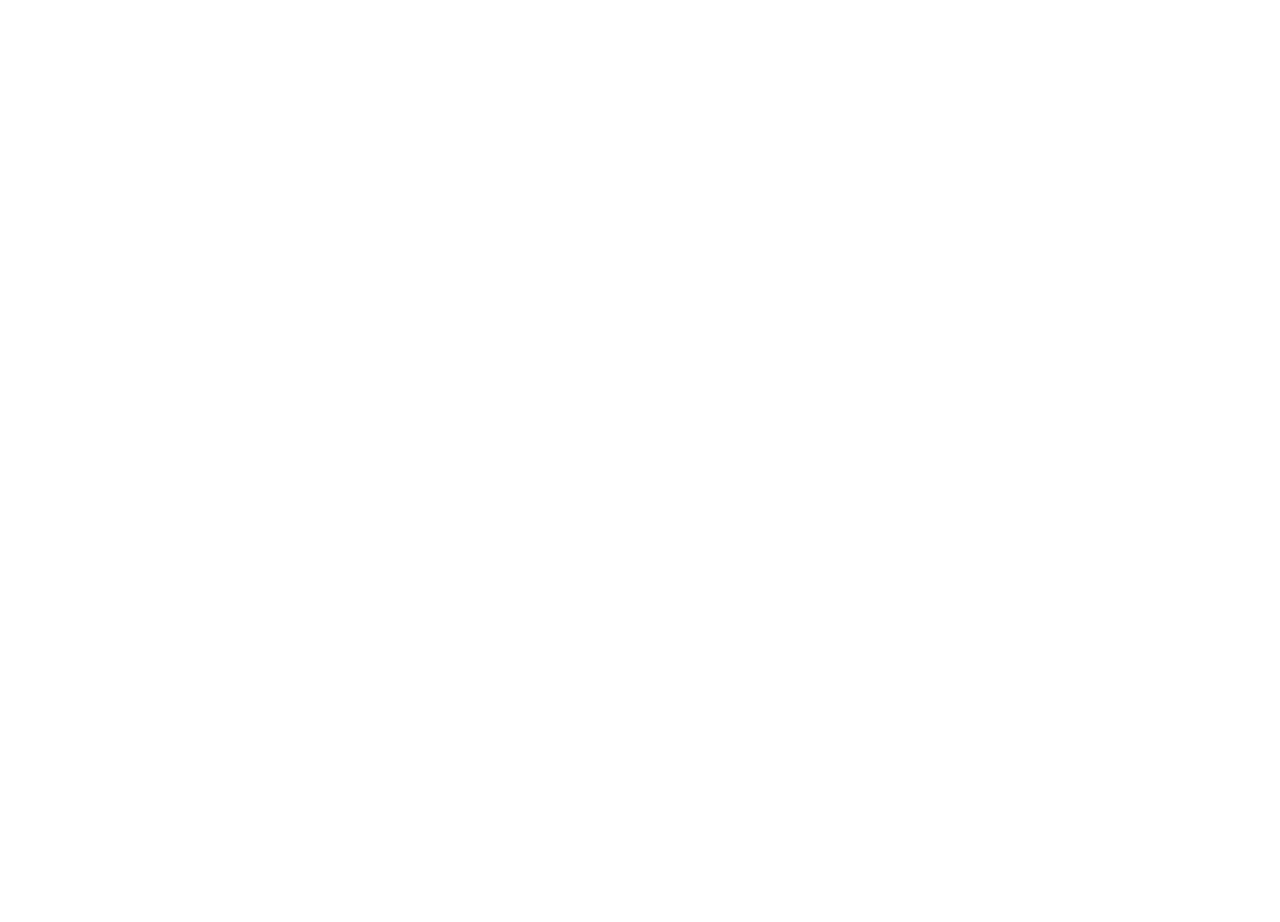
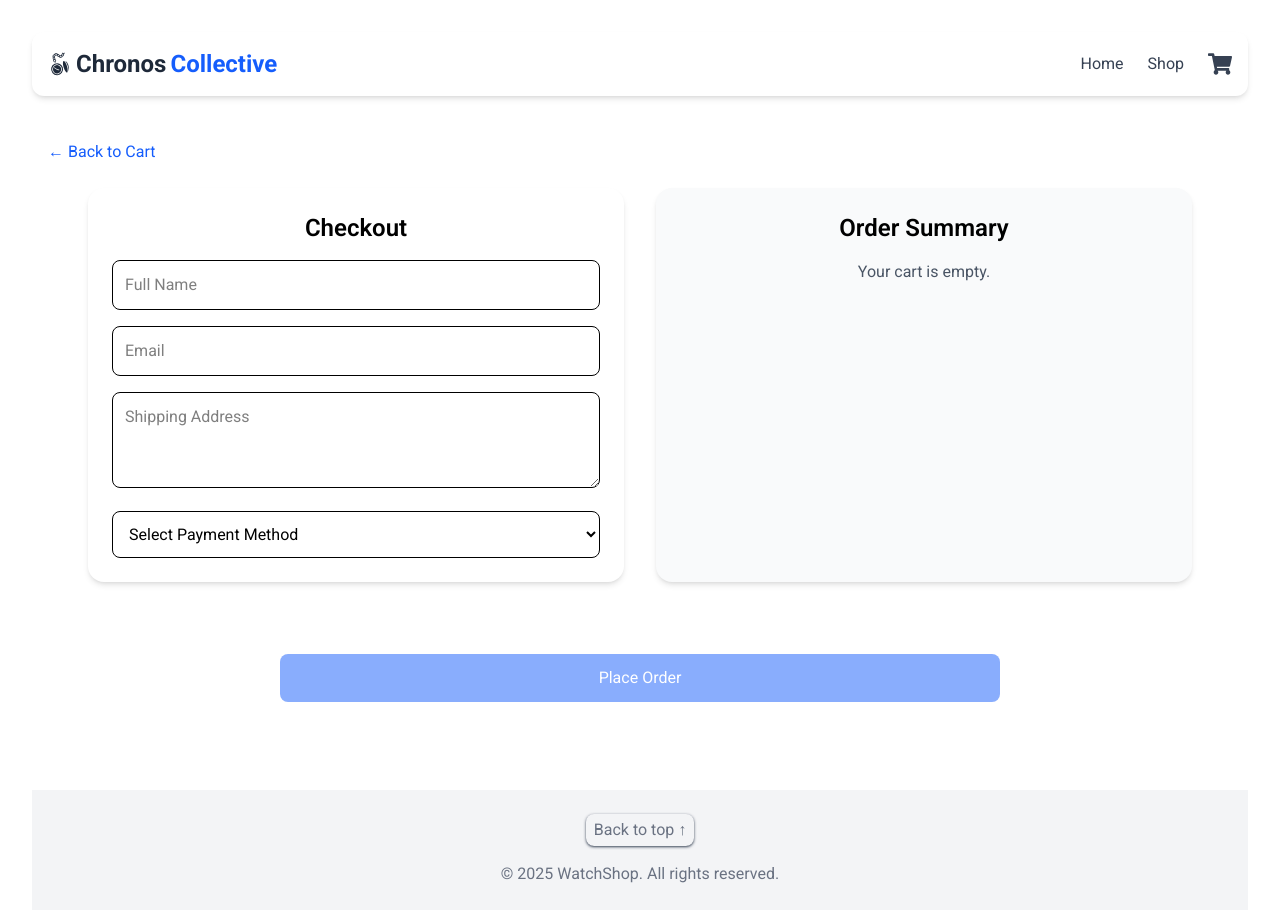
Before and after one commit to VasilisTso/Watch-E-commerce, a React (Vite) app: page /checkout in a window 1280 px wide. Before the commit this address had no page. Shown: the top 922 px of the page. Before the commit the page ends 800 px from the top, so only its background shows below. Built offline with nearby package versions, Linux system fonts and the light colour scheme.

Commit message:
checkout page finiched

```diff
--- a/src/App.jsx
+++ b/src/App.jsx
@@ -6,6 +6,7 @@
 import Shop from "./pages/Shop";
 import WatchDetails from "./pages/WatchDetails";
 import Cart from "./pages/Cart";
+import Checkout from './pages/Checkout';
 
 function App() {
 
@@ -17,6 +18,7 @@
         <Route path="shop" element={<Shop />} />
         <Route path="watch/:refOrId" element={<WatchDetails />} />
         <Route path="cart" element={<Cart />} />
+        <Route path="checkout" element={<Checkout />} />
       </Route>
     </Routes>
   )
--- a/src/pages/Cart.jsx
+++ b/src/pages/Cart.jsx
@@ -83,9 +83,11 @@
               </p>
             </div>
 
-            <button className="w-full bg-blue-600 text-white py-3 rounded-lg mt-4 font-medium hover:bg-blue-700 transition cursor-pointer">
+            <Link to="/checkout"
+              className="block bg-blue-600 text-white py-3 rounded-lg text-center hover:bg-blue-700 transition mt-8 cursor-pointer"
+            >
               Proceed to Checkout
-            </button>
+            </Link>
           </div>
         )}
       </motion.div>
--- /dev/null
+++ b/src/pages/Checkout.jsx
@@ -0,0 +1,187 @@
+import React, { useState } from "react";
+import { useCart } from "../context/CartContext";
+import { Link } from "react-router-dom";
+import { motion } from "framer-motion"; // eslint-disable-line no-unused-vars
+import { useNavigate } from "react-router-dom";
+
+function Checkout() {
+    const { cartItems, clearCartItems } = useCart();
+    const [formData, setFormData] = useState({
+        name: "",
+        email: "",
+        address: "",
+        payment: "",
+    });
+    const [orderPlaced, setOrderPlaced] = useState(false);
+    const navigate = useNavigate();
+
+    const subtotal = cartItems.reduce((sum, item) => {
+        const numericPrice = parseFloat(item.price.replace(/,/g, "")) || 0;
+        return sum + numericPrice;
+    }, 0);
+    //const tax = subtotal * 0.08;
+    const total = subtotal // + tax;
+
+    const handleChange = (e) => {
+        const { name, value } = e.target;
+        setFormData({ ...formData, [name]: value });
+    };
+
+    const [processing, setProcessing] = useState(false);
+
+    const handleSubmit = (e) => {
+        e.preventDefault();
+
+        // Check if cart is empty
+        if (!cartItems || cartItems.length === 0) {
+            alert("Your cart is empty. Please add items before placing an order.");
+            return;
+        }
+
+        // Check if all form fields are filled
+        if (!formData.name || !formData.email || !formData.address || !formData.payment) {
+            alert("Please fill out all fields before proceeding.");
+            return;
+        }
+
+        setProcessing(true); // show spinner
+
+        setTimeout(() => {
+            setProcessing(false);
+            setOrderPlaced(true);
+            clearCartItems();
+
+            // Navigate back to shop after success
+            setTimeout(() => navigate("/shop"), 3000);
+        }, 2000);
+    };
+
+    if (processing) {
+        return (
+            <div className="flex flex-col items-center justify-center h-80 space-y-4">
+                <div className="w-10 h-10 border-4 border-blue-600 border-t-transparent rounded-full animate-spin"></div>
+                <p className="text-gray-600">Processing your order...</p>
+            </div>
+        );
+    }
+
+    if (orderPlaced) {
+        return (
+        <motion.div
+            initial={{ opacity: 0, y: 40 }}
+            animate={{ opacity: 1, y: 0 }}
+            className="text-center py-20"
+        >
+            <h2 className="text-3xl font-bold text-green-600 mb-4">Order Placed!</h2>
+            <p className="text-gray-600">Thank you for your purchase.</p>
+        </motion.div>
+        );
+    }
+
+    return (
+        <>
+            <motion.div initial={{ opacity: 0, y: 40 }}
+                animate={{ opacity: 1, y: 0 }}
+            >
+                <Link
+                    to="/cart"
+                    className="block text-left text-blue-600 mt-3 hover:text-blue-700"
+                >
+                    ← Back to Cart
+                </Link>
+            </motion.div>
+
+            <motion.div initial={{ opacity: 0, y: 40 }}
+                animate={{ opacity: 1, y: 0 }}
+                className="max-w-6xl mx-auto p-6 grid grid-cols-1 md:grid-cols-2 gap-8"
+            >
+                {/* Checkout Form */}
+                <div className="bg-white p-6 rounded-2xl shadow-md">
+                    <h2 className="text-2xl font-semibold mb-4">Checkout</h2>
+                    <form onSubmit={handleSubmit} className="space-y-4">
+                        <input
+                            name="name"
+                            placeholder="Full Name"
+                            value={formData.name}
+                            onChange={handleChange}
+                            className="w-full border rounded-lg p-3"
+                            required
+                        />
+                        <input
+                            name="email"
+                            placeholder="Email"
+                            type="email"
+                            value={formData.email}
+                            onChange={handleChange}
+                            className="w-full border rounded-lg p-3"
+                            required
+                        />
+                        <textarea
+                            name="address"
+                            placeholder="Shipping Address"
+                            value={formData.address}
+                            onChange={handleChange}
+                            className="w-full border rounded-lg p-3 h-24"
+                            required
+                        />
+                        <select
+                            name="payment"
+                            value={formData.payment}
+                            onChange={handleChange}
+                            className="w-full border rounded-lg p-3"
+                            required
+                        >
+                            <option value="">Select Payment Method</option>
+                            <option value="card">Credit / Debit Card</option>
+                            <option value="paypal">PayPal</option>
+                            <option value="crypto">Crypto</option>
+                        </select>
+                    </form>
+                </div>
+
+                {/* Order Summary */}
+                <div className="bg-gray-50 p-6 rounded-2xl shadow-md">
+                    <h2 className="text-2xl font-semibold mb-4">Order Summary</h2>
+                    {cartItems.length === 0 ? (
+                        <p className="text-gray-600">Your cart is empty.</p>
+                    ) : (
+                        <>
+                            <ul className="divide-y">
+                                {cartItems.map((item) => (
+                                    <li key={item.id} className="flex justify-between py-3">
+                                        <span>{item.brand}</span>
+                                        <span>{item.model}</span>
+                                        <span>${item.price}</span>
+                                    </li>
+                                ))}
+                            </ul>
+                            <div className="border-t mt-4 pt-4 space-y-1">
+                                <p className="flex justify-between"><span>Subtotal</span> <span>${subtotal.toLocaleString()}</span></p>
+                                {/* <p className="flex justify-between"><span>Tax (8%)</span> <span>${tax.toLocaleString()}</span></p> */}
+                                <p className="flex justify-between font-bold text-lg"><span>Total</span> <span>${total.toLocaleString()}</span></p>
+                            </div>
+                        </>
+                    )}
+                </div>
+            </motion.div>
+
+            <motion.div initial={{ opacity: 0, y: 40 }}
+                animate={{ opacity: 1, y: 0 }}
+                className="max-w-3xl mx-auto p-6 flex items-center justify-center"
+            >
+                {/* button disabled if no items in cart */}
+                <button
+                    onClick={handleSubmit}
+                    disabled={cartItems.length === 0}
+                    className={`cursor-pointer bg-blue-600 text-white w-full py-3 rounded-lg hover:bg-blue-700 transition mt-6
+                        ${cartItems.length === 0 ? "opacity-50 cursor-not-allowed" : "hover:bg-blue-700"}`
+                    }
+                >
+                    Place Order
+                </button>
+            </motion.div>
+        </>
+  )
+}
+
+export default Checkout
```
